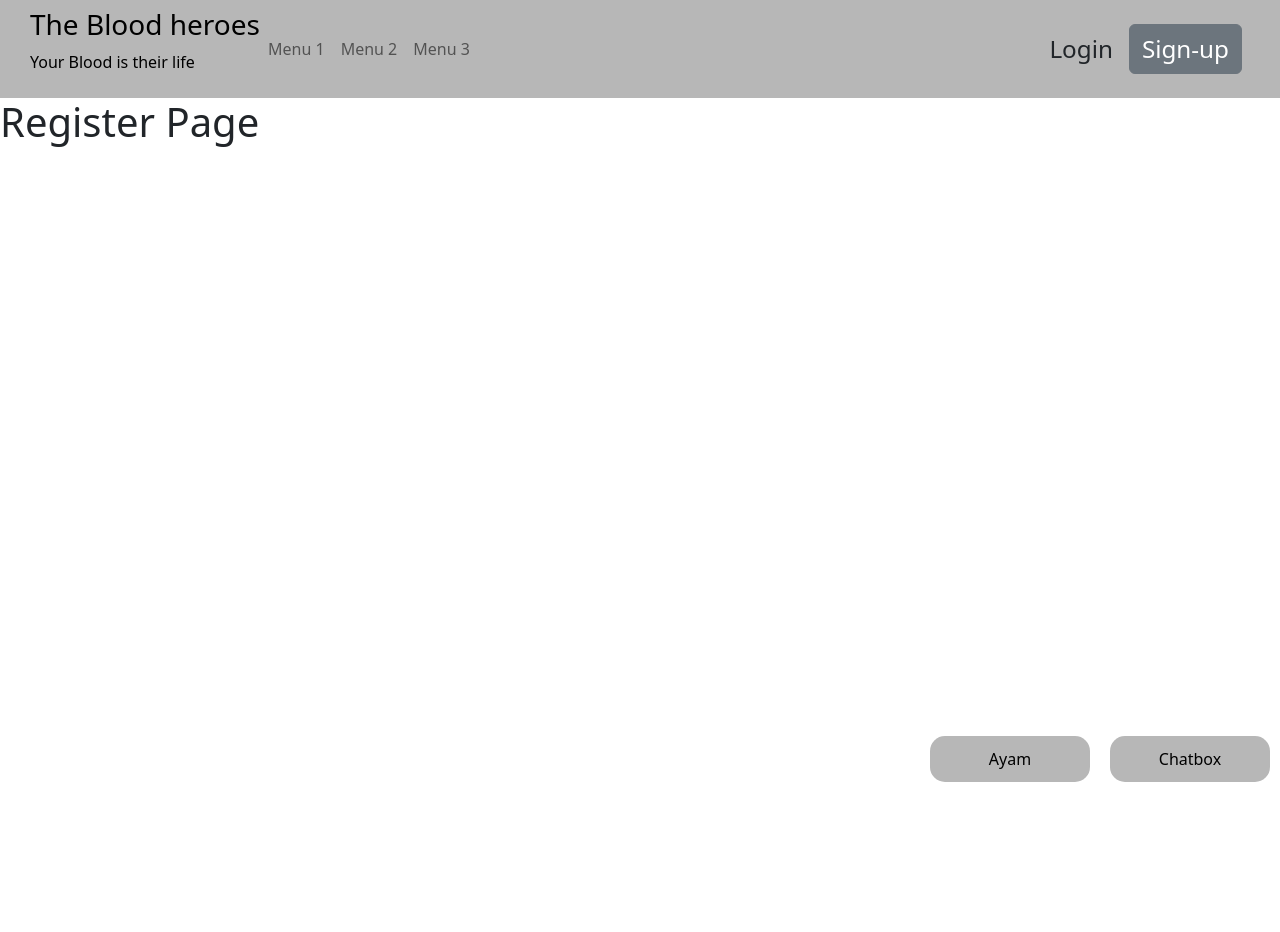
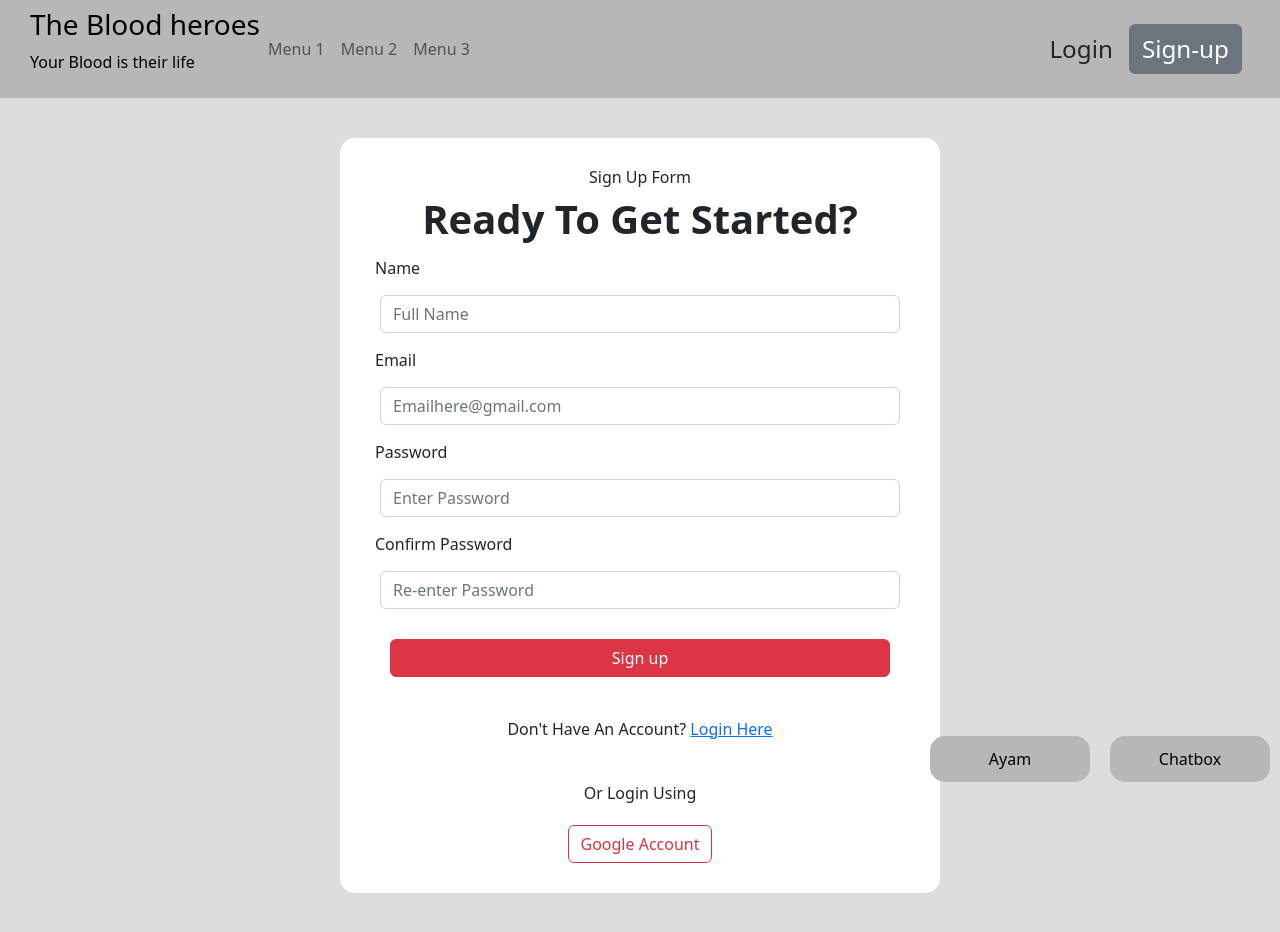
Before and after one commit to ApriyadiH/tbheroes, a React (Create React App) app: page /register in a window 1280 px wide. Shown: the top 932 px of the page. Before the commit the page ends 800 px from the top, so only its background shows below. Built offline with nearby package versions, Linux system fonts and the light colour scheme; no server answers.

Commit message:
regist form

```diff
--- a/src/components/General/Login.jsx
+++ b/src/components/General/Login.jsx
@@ -12,11 +12,11 @@ function Login() {
       <form>
       <StContainerLabel>Email</StContainerLabel>
       <StContainerInput>
-          <input type="text" name="email" class="form-control" placeholder="Email"/>
+          <input type="text" name="nama" class="form-control" placeholder="Full Name"/>
       </StContainerInput>
       <StContainerLabel>Password</StContainerLabel>
       <StContainerInput>
-          <input type="text" name="password" class="form-control" placeholder="Password"/>
+          <input type="text" name="email" class="form-control" placeholder="Email"/>
       </StContainerInput>
       <StContainerText>
       <div className="col d-grid">
@@ -56,10 +56,6 @@ const StContainerLabel = styled.div`
   padding: 5px;
 `
 
-const StContainerPicture = styled.div`
-background-color: #ffffff;
-border-style:solid;
-`
 const StContainerText = styled.div`
   padding: 20px;
   text-align: center;
--- a/src/components/General/Register.jsx
+++ b/src/components/General/Register.jsx
@@ -1,11 +1,71 @@
 import React from "react";
+import 'bootstrap/dist/css/bootstrap.css';
+import 'bootstrap/dist/js/bootstrap.js';
+import styled from "styled-components";
 
 function Register() {
   return (
-    <div>
-      <h1>Register Page</h1>
-    </div>
+
+    <StContainer className="container-fluid ">
+    <StContainerForm>
+      <div className="d-flex justify-content-center"><h6>Sign Up Form</h6></div>
+      <div className="d-flex justify-content-center"><h1><b>Ready To Get Started?</b></h1></div>
+      <form>
+      <StContainerLabel>Name</StContainerLabel>
+      <StContainerInput>
+          <input type="text" name="name" class="form-control" placeholder="Full Name"/>
+      </StContainerInput>
+      <StContainerLabel>Email</StContainerLabel>
+      <StContainerInput>
+          <input type="text" name="email" class="form-control" placeholder="Emailhere@gmail.com"/>
+      </StContainerInput>
+      <StContainerLabel>Password</StContainerLabel>
+      <StContainerInput>
+          <input type="text" name="password" class="form-control" placeholder="Enter Password"/>
+      </StContainerInput>
+      <StContainerLabel>Confirm Password</StContainerLabel>
+      <StContainerInput>
+          <input type="text" name="enterpassword" class="form-control" placeholder="Re-enter Password"/>
+      </StContainerInput>
+      <StContainerText>
+      <div className="col d-grid">
+            <input type="submit" value="Sign up" class="btn btn-danger" />
+            </div>
+            </StContainerText>
+        <StContainerText>Don't Have An Account? <a href="" > Login Here </a></StContainerText>
+        <StContainerText>Or Login Using</StContainerText>
+        <input type="Submit" value="Google Account" class="btn btn-outline-danger d-grid gap-2 mx-auto" />
+    </form>
+    </StContainerForm>
+  </StContainer>
   );
 }
 
 export default Register;
+
+const StContainer = styled.div`
+  background-color: #dddddd;
+  padding: 20px;
+`
+
+const StContainerForm = styled.div`
+  background-color: #ffffff;
+  margin-left: auto;
+  margin-right: auto;
+  margin-top: 20px;
+  margin-bottom: 30px;
+  padding: 30px;
+  border-radius: 15px;
+  width: 600px;
+`
+const StContainerInput = styled.div`
+  padding: 10px;
+`
+const StContainerLabel = styled.div`
+  padding: 5px;
+`
+
+const StContainerText = styled.div`
+  padding: 20px;
+  text-align: center;
+`
--- a/src/components/General/User.jsx
+++ b/src/components/General/User.jsx
@@ -11,7 +11,7 @@ const User = () => {
         <div className="d-flex justify-content-center"><h3>Profile</h3></div>
         <form>
         <StContainerPicture>Picture</StContainerPicture>
-        <input type="file" name="picture" class="form-control"/>
+        <input type="file" name="email" class="form-control" placeholder="Email"/>
         <StContainerLabel>Name</StContainerLabel>
         <StContainerInput>
             <input type="text" name="nama" class="form-control" placeholder="Full Name"/>
```
